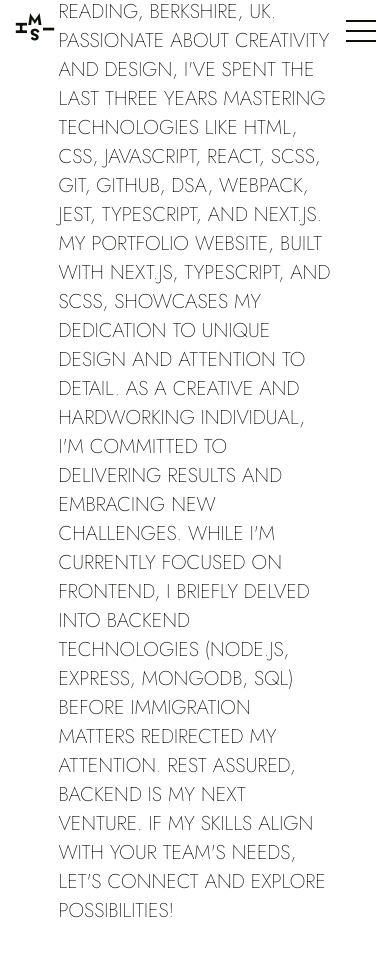
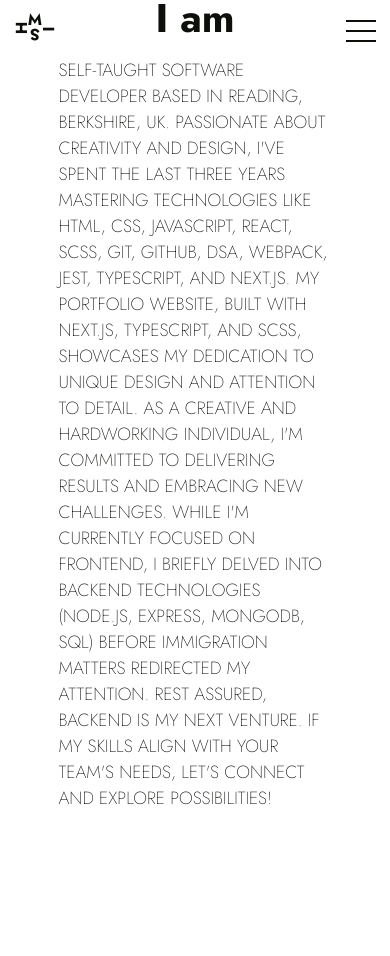
Before and after one commit to Milad64sh/portfolio-website, a Next.js app: page /about in a window 390 px wide. Shown: the top 956 px of the page. Built offline with nearby package versions, Linux system fonts and the light colour scheme.

Commit message:
header fixed

```diff
--- a/pages/_app.tsx
+++ b/pages/_app.tsx
@@ -11,24 +11,6 @@
 import MobileNav from './components/MobileNav';
 
 const MyApp: React.FC<AppProps> = ({ Component, pageProps }) => {
-  const [isMobile, setIsMobile] = useState(false);
-
-  useEffect(() => {
-    const handleResize = () => {
-      setIsMobile(window.innerWidth <= 767);
-    };
-
-    // Initial call to set the initial state
-    handleResize();
-
-    // Attach event listener
-    window.addEventListener('resize', handleResize);
-
-    // Detach event listener when the component unmounts
-    return () => {
-      window.removeEventListener('resize', handleResize);
-    };
-  }, []);
   return (
     <>
       <Head>
@@ -55,7 +37,7 @@
           content='width=device-width, initial-scale=1.0, maximum-scale=1.0, user-scalable=0'
         />
       </Head>
-      <div>{isMobile ? <MobileNav /> : <Navigation />}</div>
+
       <AppProvider value={{ skillsData, projects }}>
         <Component {...pageProps} />
       </AppProvider>
--- a/pages/about.module.scss
+++ b/pages/about.module.scss
@@ -36,11 +36,12 @@
     color: $headings;
     padding: 10px 20px;
     font-weight: 200;
-    font-size: 1.25rem;
+    font-size: 1.5rem;
     border-radius: 4px;
     width: 70%;
-    @media screen and (width: 360px) and (height: 800px) {
+    @media screen and (max-width: 768px) {
       margin-top: 20px;
+      font-size: 1.1rem;
     }
   }
 }
--- a/pages/about.tsx
+++ b/pages/about.tsx
@@ -26,9 +26,9 @@
   }, []);
   return (
     <>
-      {/* <div className={styles.navBackground}>
+      <div className={styles.navBackground}>
         {isMobile ? <MobileNav /> : <Navigation />}
-      </div> */}
+      </div>
       <div className={styles.header}>
         <AboutContent />
       </div>
--- a/pages/index.module.scss
+++ b/pages/index.module.scss
@@ -131,14 +131,13 @@
     position: absolute;
     width: 100%;
     top: 80%;
-    height: 20vh;
+    height: 0vh;
     margin: 0;
     padding: 0;
     z-index: 2;
     overflow-x: hidden;
-    display: none;
     @media screen and (max-width: 768px) {
-      display: block;
+      height: 20vh;
     }
     &::before {
       content: '';
--- a/pages/index.tsx
+++ b/pages/index.tsx
@@ -1,11 +1,8 @@
 // pages/index.js
-import React, { useState, useEffect } from 'react';
+import React from 'react';
 
-import Footer from './components/Footer';
 import styles from './index.module.scss';
 import Layout from './layout';
-// import MobileNav from './components/MobileNav';
-// import Navigation from './components/Navigation';
 
 const Home = () => {
   return (
--- a/pages/layout.tsx
+++ b/pages/layout.tsx
@@ -66,7 +66,6 @@
       };
     }
   }, []);
-  useEffect(() => {}, []);
 
   useEffect(() => {
     const timer = setTimeout(() => {
@@ -101,6 +100,7 @@
         <span className={styles.layout__4}></span>
         <span className={styles.layout__5}></span>
 
+        <div>{isMobile ? <MobileNav /> : <Navigation />}</div>
         <header id='header' className={styles.header}>
           <Header />
         </header>
```
